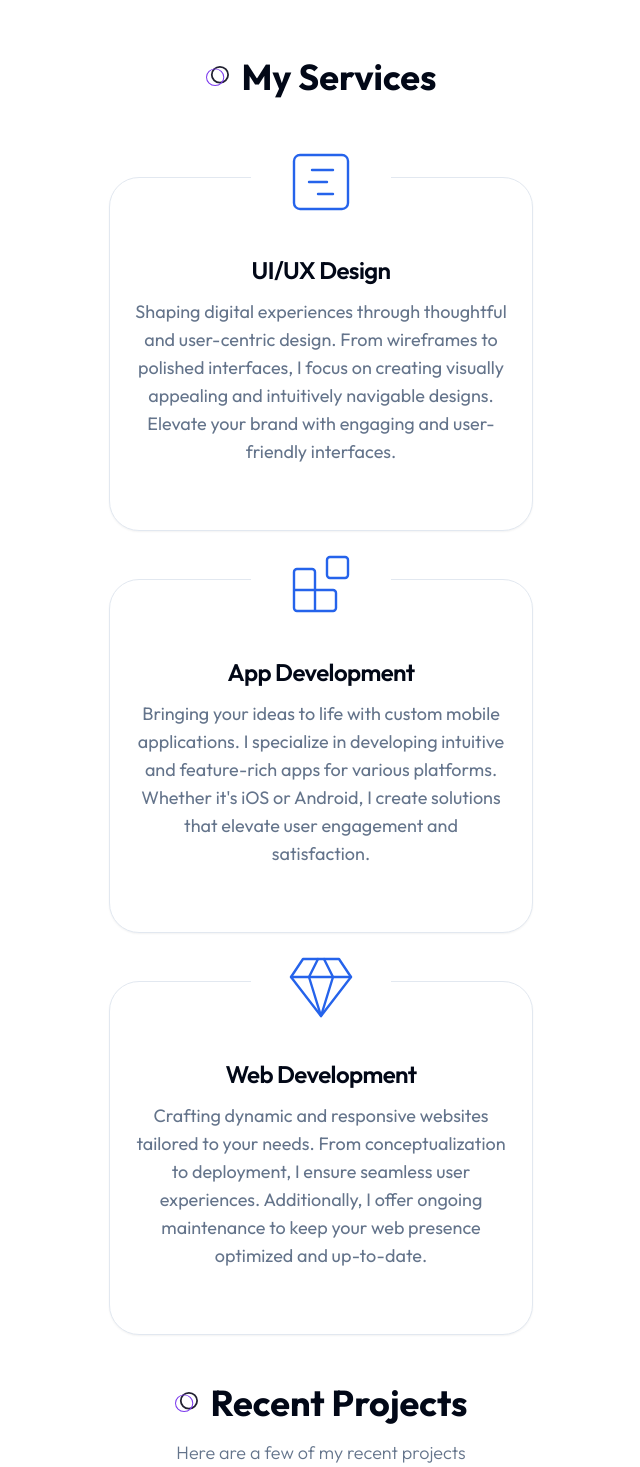
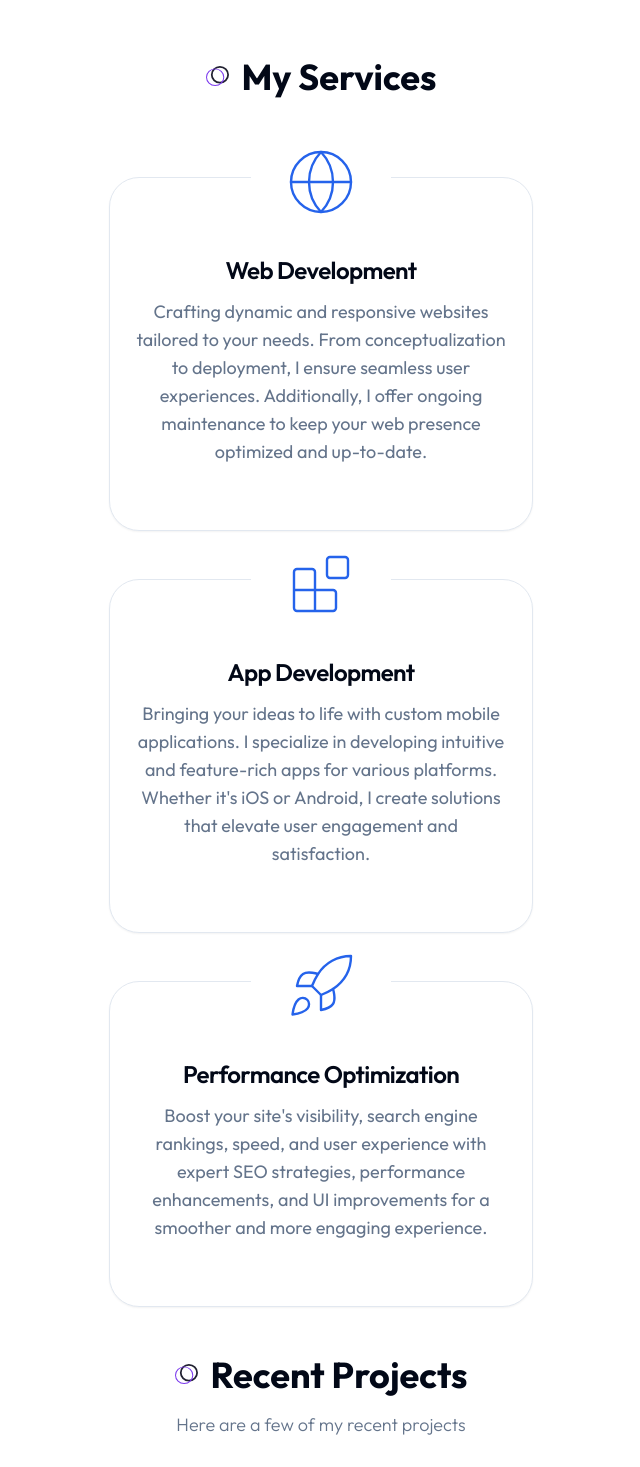
Before and after one commit to Praizee/nextjs-portfolio, a Next.js app: page / in a window 1280 px wide. Shown: the part 1874-3341 px from the top of the page, without its empty margins (319-959 px from the left). Built offline with nearby package versions, Linux system fonts and the light colour scheme.

Commit message:
update services

```diff
--- a/components/ui/Services.jsx
+++ b/components/ui/Services.jsx
@@ -1,4 +1,11 @@
-import { GanttChartSquare, Blocks, Gem } from "lucide-react";
+import {
+  GanttChartSquare,
+  Blocks,
+  Gem,
+  Rocket,
+  Code,
+  Globe,
+} from "lucide-react";
 import {
   Card,
   CardContent,
@@ -9,10 +16,10 @@ import {
 
 const servicesData = [
   {
-    icon: <GanttChartSquare size={72} strokeWidth={0.8} />,
-    title: "UI/UX Design",
+    icon: <Globe size={72} strokeWidth={0.8} />,
+    title: "Web Development",
     description:
-      "Shaping digital experiences through thoughtful and user-centric design. From wireframes to polished interfaces, I focus on creating visually appealing and intuitively navigable designs. Elevate your brand with engaging and user-friendly interfaces.",
+      "Crafting dynamic and responsive websites tailored to your needs. From conceptualization to deployment, I ensure seamless user experiences. Additionally, I offer ongoing maintenance to keep your web presence optimized and up-to-date.",
   },
   {
     icon: <Blocks size={72} strokeWidth={0.8} />,
@@ -21,11 +28,11 @@ const servicesData = [
       "Bringing your ideas to life with custom mobile applications. I specialize in developing intuitive and feature-rich apps for various platforms. Whether it's iOS or Android, I create solutions that elevate user engagement and satisfaction.",
   },
   {
-    icon: <Gem size={72} strokeWidth={0.8} />,
-    title: "Web Development",
+    icon: <Rocket size={72} strokeWidth={0.8} />,
+    title: "Performance Optimization",
     description:
-      "Crafting dynamic and responsive websites tailored to your needs. From conceptualization to deployment, I ensure seamless user experiences. Additionally, I offer ongoing maintenance to keep your web presence optimized and up-to-date.",
-    // " I design and build websites for corporate or individual clients. I work with colleagues and clients to understand website requirements and client needs. I write, tests, and debug code and applications.",
+      "Boost your site's visibility, search engine rankings, speed, and user experience with expert SEO strategies, performance enhancements, and UI improvements for a smoother and more engaging experience.",
+    // "Enhancing your website’s visibility, speed, and usability with expert SEO strategies, performance optimization, and UI improvements. I focus on improving search engine rankings, reducing load times, and fixing or refining your user interface for a faster, smoother, and more engaging experience.",
   },
 ];
 
```
